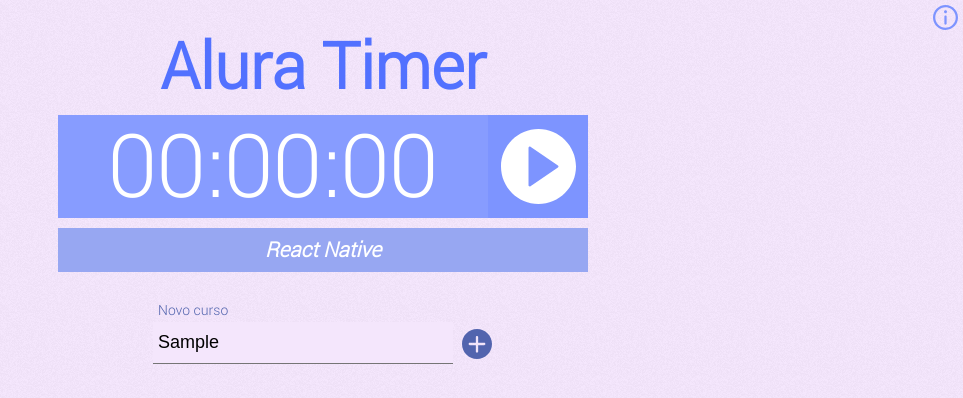
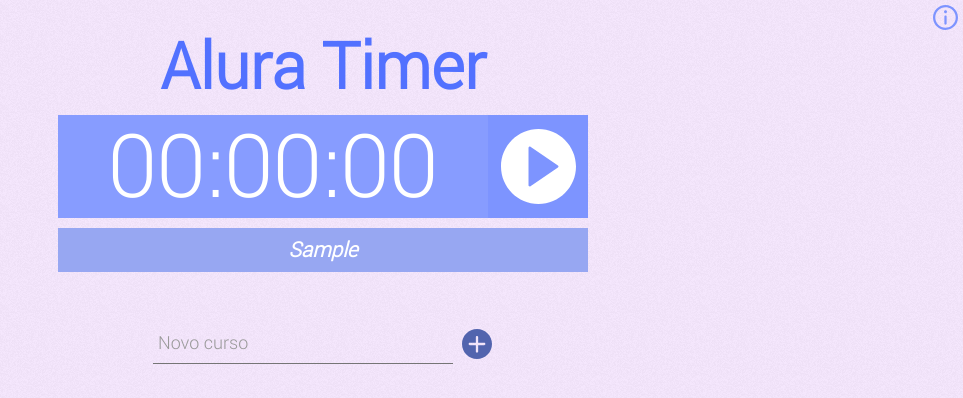
Before and after one commit to yuriazevedo11/alura-timer, an Electron app: page app/index.html in a window 1280 px wide. Both pictures are taken after typing "Sample" into the empty fields and a click on the button 793 px from the left and 344 px from the top of the page. Shown: the whole page, without its empty margins (317-1280 px from the left). Drawn offline with nearby package versions, Linux system fonts and the light colour scheme; no server answers.

Commit message:
Adição de um novo curso

```diff
--- a/app/css/index.css
+++ b/app/css/index.css
@@ -123,7 +123,7 @@ input {
   width: 300px;
   border: none;
   border-bottom: 1px solid #757575;
-  background-color: #f4e6fc;
+  background-color: transparent;
 }
 
 input:focus {
--- a/app/index.html
+++ b/app/index.html
@@ -36,7 +36,7 @@
       </div>
 
       <form class="group">
-        <input type="text" class="add-field" required />
+        <input type="text" name="course" class="add-field" required />
         <button type="submit" class="btn-add-course">
           <img src="images/icon-plus.svg" />
         </button>
--- a/app/js/renderer.js
+++ b/app/js/renderer.js
@@ -48,4 +48,8 @@ ipcRenderer.on('course-changed', async (event, courseName) => {
 
 formAddCourse.addEventListener('submit', e => {
   e.preventDefault()
+  const newCourse = e.target[0].value
+  course.textContent = newCourse
+  time.textContent = '00:00:00'
+  e.target[0].value = ''
 })
```
